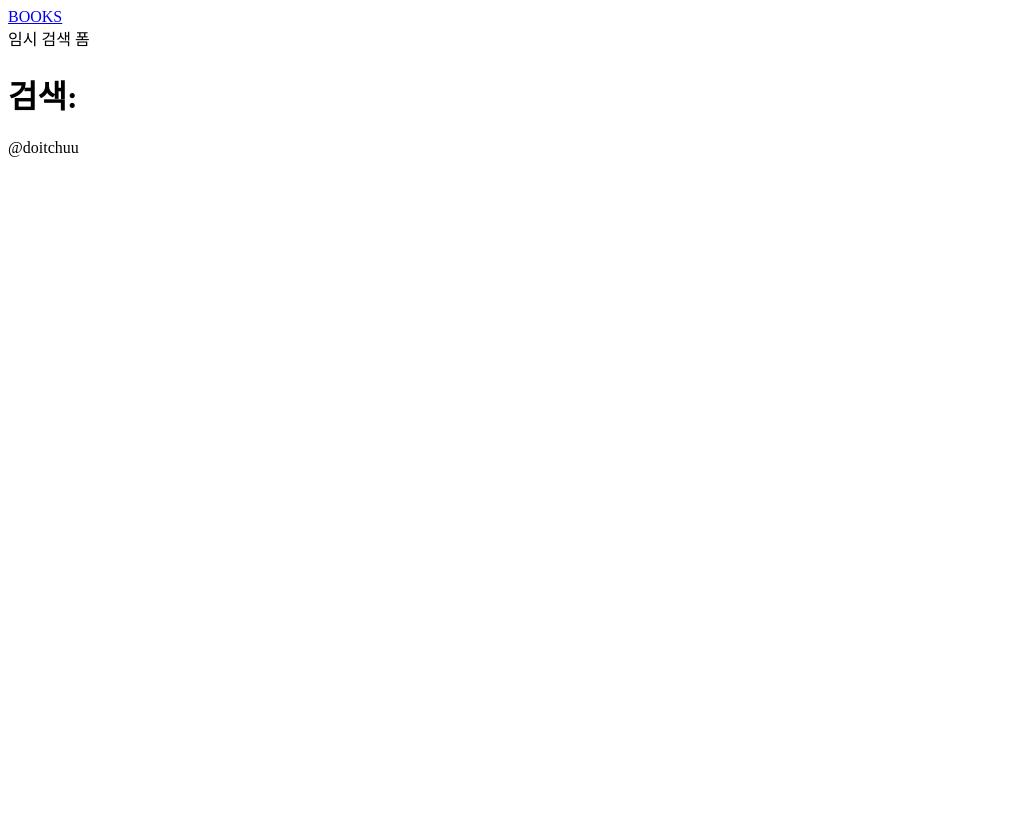
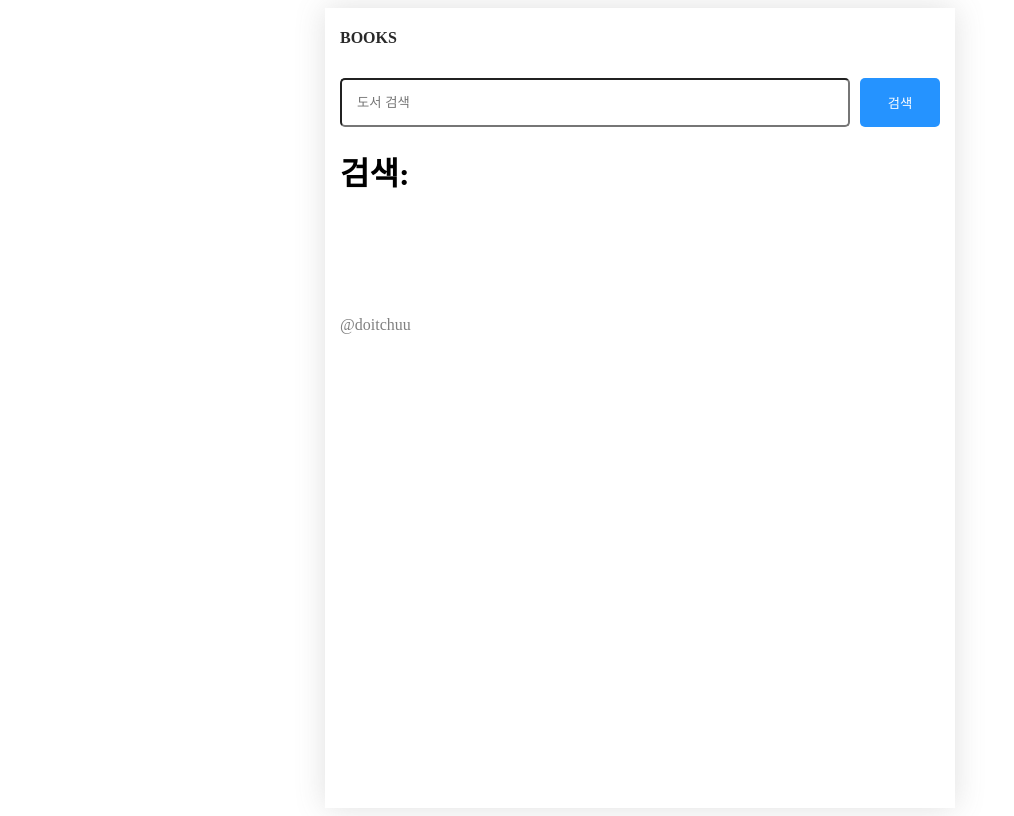
Before and after one commit to doitchuu/onebite-nextjs, a Next.js app in the folder onebite-books-page-router/: page /search in a window 1280 px wide. Shown: the whole page, without its empty margins (0-1014 px from the left). Built offline with nearby package versions, Linux system fonts and the light colour scheme.

Commit message:
feat: 컴포넌트 및 레이아웃 시스템 추가
- GlobalLayout 컴포넌트 추가
- SearchbarLayout 컴포넌트 추가
- BookItem 컴포넌트 추가
- 각 컴포넌트별 CSS 모듈 스타일 추가
- Book 타입 정의 추가
- Mock 데이터 추가 (books.json)

```diff
--- /dev/null
+++ b/onebite-books-page-router/src/components/book-item.module.css
@@ -0,0 +1,23 @@
+.container {
+  display: flex;
+  gap: 15px;
+  padding: 20px 10px;
+  border-bottom: 1px solid rgb(220, 220, 220);
+  color: black;
+  text-decoration: none;
+}
+.container img {
+  width: 80px;
+}
+
+.title {
+  font-weight: bold;
+}
+
+.subTitle {
+  word-break: keep-all;
+}
+
+.author {
+  color: gray;
+}
--- /dev/null
+++ b/onebite-books-page-router/src/components/global-layout.module.css
@@ -0,0 +1,30 @@
+.container {
+  background-color: #ffffff;
+  max-width: 600px;
+  min-height: 100vh;
+  margin: 0 auto;
+
+  box-shadow: rgba(100, 100, 100, 0.2) 0px 0px 29px 0px;
+  padding: 0px 15px;
+}
+
+.container > header {
+  height: 60px;
+  font-weight: bold;
+  font-size: 16px;
+  line-height: 60px;
+}
+
+.container > header > a {
+  color: #292929;
+  text-decoration: none;
+}
+
+.container > main {
+  padding-top: 10px;
+}
+
+.container > footer {
+  padding: 100px 0px;
+  color: gray;
+}
--- a/onebite-books-page-router/src/components/global-layout.tsx
+++ b/onebite-books-page-router/src/components/global-layout.tsx
@@ -1,14 +1,15 @@
 import Link from "next/link";
 import { ReactNode } from "react";
+import style from "./global-layout.module.css";
 
 export default function GlobalLayout({ children }: { children: ReactNode }) {
   return (
-    <>
+    <div className={style.container}>
       <header>
         <Link href="/">BOOKS</Link>
       </header>
       <main>{children}</main>
       <footer>@doitchuu</footer>
-    </>
+    </div>
   );
 }
--- /dev/null
+++ b/onebite-books-page-router/src/components/searchbar-layout.module.css
@@ -0,0 +1,21 @@
+.searchbar_container {
+  display: flex;
+  gap: 10px;
+  margin-bottom: 20px;
+}
+
+.searchbar_container > input {
+  flex: 1;
+  padding: 15px;
+  border-radius: 5px;
+  border: 1px solid rgb (220, 220, 220);
+}
+
+.searchbar_container > button {
+  width: 80px;
+  border-radius: 5px;
+  border: none;
+  background-color: rgb(37, 147, 255);
+  color: white;
+  cursor: pointer;
+}
--- a/onebite-books-page-router/src/components/searchbar-layout.tsx
+++ b/onebite-books-page-router/src/components/searchbar-layout.tsx
@@ -1,10 +1,47 @@
-import { ReactNode } from "react";
+import { useRouter } from "next/router";
+import { ReactNode, useEffect, useState } from "react";
+import style from "./searchbar-layout.module.css";
 
 export default function SearchbarLayout({ children }: { children: ReactNode }) {
+  const router = useRouter();
+  const [search, setSearch] = useState("");
+
+  const onSubmit = () => {
+    if (!search || router.query.q === search) {
+      return;
+    }
+
+    router.push(`/search?q=${search}`);
+  };
+
+  const onChangeSearch = (e: React.ChangeEvent<HTMLInputElement>) => {
+    setSearch(e.target.value);
+  };
+
+  const onKeyDown = (e: React.KeyboardEvent<HTMLInputElement>) => {
+    if (e.key === "Enter") {
+      onSubmit();
+    }
+  };
+
+  useEffect(() => {
+    setSearch((router.query.q as string) || "");
+  }, [router.query.q]);
+
   return (
     <>
-      <div>임시 검색 폼</div>
-      {children}
+      <div>
+        <div className={style.searchbar_container}>
+          <input
+            value={search}
+            onChange={onChangeSearch}
+            onKeyDown={onKeyDown}
+            placeholder="도서 검색"
+          />
+          <button onClick={onSubmit}>검색</button>
+        </div>
+        {children}
+      </div>
     </>
   );
 }
```
Also changed, not shown: onebite-books-page-router/src/components/book-item.tsx (added, +28 -0 lines), onebite-books-page-router/src/mock/books.json (added, +29 -0 lines), onebite-books-page-router/src/types.ts (added, +9 -0 lines).
